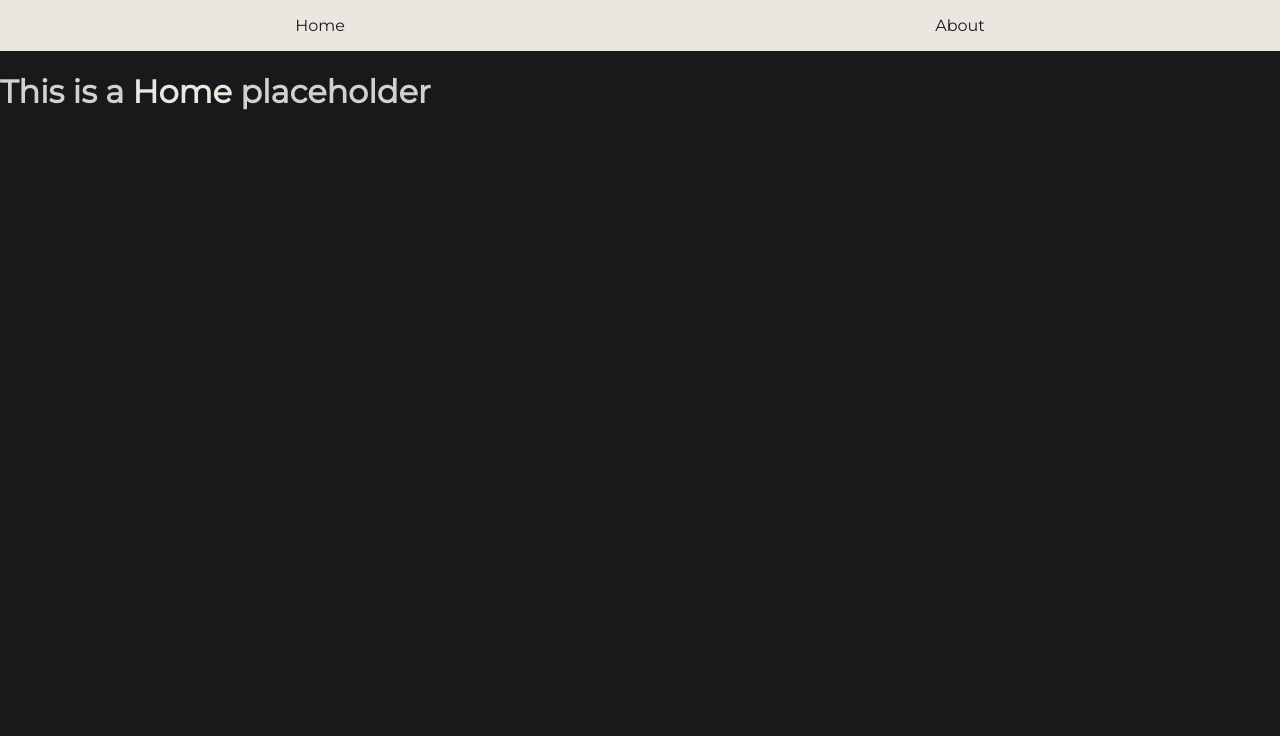
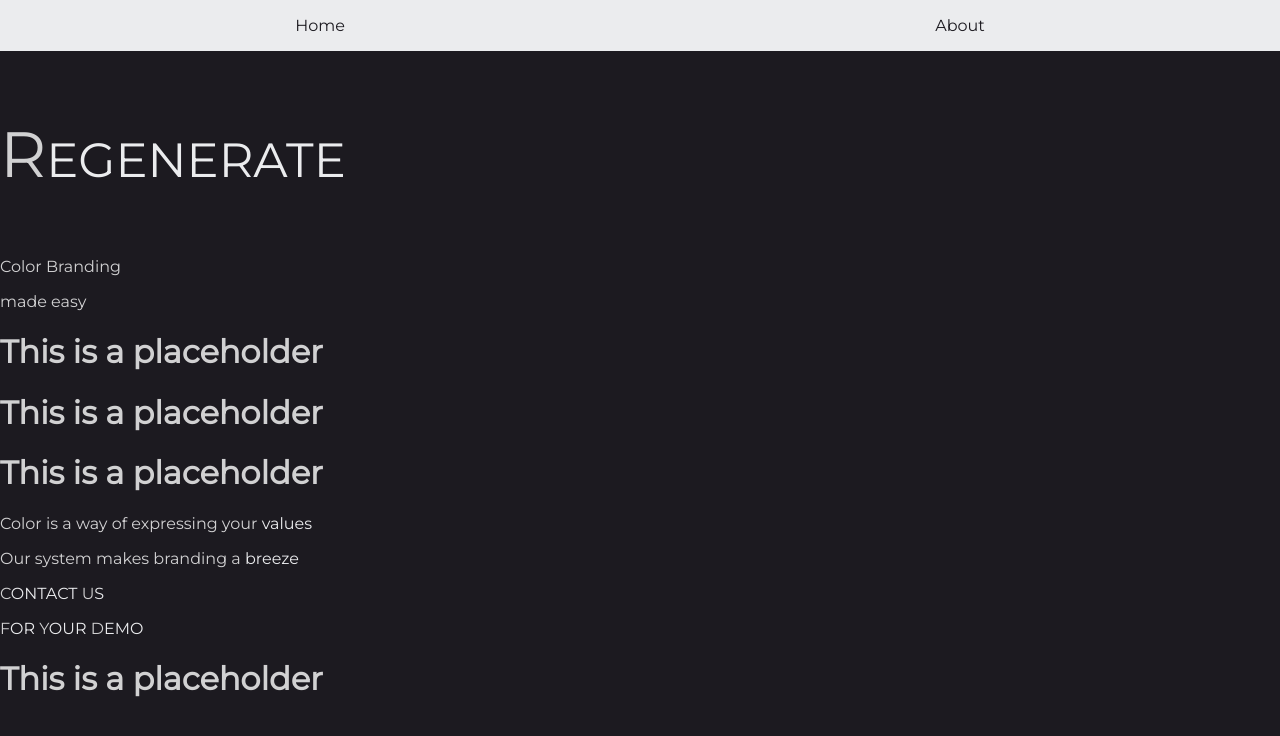
Before and after one commit to DanielMKwolek/regenerateapp, a React (Create React App) app: page / in a window 1280 px wide. Shown: the top 736 px of the page. Built offline with nearby package versions, Linux system fonts and the light colour scheme; no server answers.

Commit message:
update home layout, add more css styling

```diff
--- a/src/App.css
+++ b/src/App.css
@@ -27,3 +27,11 @@ a {
     color: inherit;
     text-decoration-line: none;
 }
+
+#regenerate {
+    font-size: 64px;
+}
+
+#regenerate span {
+    font-size: 48px;
+}
--- a/src/App.js
+++ b/src/App.js
@@ -7,33 +7,33 @@ import About from './Components/About';
 function App() {
 
   let [colorConfig, setColorConfig] = useState({
-    lightShade: "#EAE7E1",
-    lightAccent: "#76AD82",
-    mainBrand: "#773646",
-    darkAccent: "#807A72",
-    darkShade: "#18191A"
+    lightShade: "#EBECEE",
+    lightAccent: "#6BA7A8",
+    mainBrand: "#747674",
+    darkAccent: "#248EA9",
+    darkShade: "#1C1A20"
   })
 
-  useEffect(() => {
-  fetch("http://colormind.io/api/", {
-  method: "POST",
-  body: JSON.stringify({
-    model: "default",
-    input: ["N","N","N","N","N"]
-  })
-})
-  .then(response => response.json())
-  .then(data => {
-    setColorConfig({
-      lightShade: `rgb(${data.result[2].join()})`,
-      lightAccent: `rgb(${data.result[1].join()})`,
-      mainBrand: `rgb(${data.result[0].join()})`,
-      darkAccent: `rgb(${data.result[3].join()})`,
-      darkShade: `rgb(${data.result[4].join()})`
-    });
-  })
-  .catch(error => console.log(error));
-  }, [])
+//   useEffect(() => {
+//   fetch("http://colormind.io/api/", {
+//   method: "POST",
+//   body: JSON.stringify({
+//     model: "default",
+//     input: ["N","N","N","N","N"]
+//   })
+// })
+//   .then(response => response.json())
+//   .then(data => {
+//     setColorConfig({
+//       lightShade: `rgb(${data.result[2].join()})`,
+//       lightAccent: `rgb(${data.result[1].join()})`,
+//       mainBrand: `rgb(${data.result[0].join()})`,
+//       darkAccent: `rgb(${data.result[3].join()})`,
+//       darkShade: `rgb(${data.result[4].join()})`
+//     });
+//   })
+//   .catch(error => console.log(error));
+//   }, [])
 
   document.getElementById('internalStyleSheet').innerHTML = (`
   :root {
@@ -58,7 +58,7 @@ function App() {
       </header>
       <main>
         <Routes>
-          <Route path="/" element={<Home />} />
+          <Route path="/" element={<Home/>} />
           <Route path="/about" element={<About />} />
         </Routes>
       </main>
--- a/src/Components/Home.js
+++ b/src/Components/Home.js
@@ -5,7 +5,19 @@ import ApplePhone from "./ApplePhone";
 
 const Home = (props) => {
     return(
-        <h1>This is a <span>Home</span> placeholder</h1>
+        <div>
+            <p id="regenerate">R<span>EGENERATE</span></p>
+            <p>Color Branding</p>
+            <p>made easy</p>
+            <ColorPreview/>
+            <ApplePhone />
+            <AndroidPhone />
+            <p>Color is a way of expressing your <span>values</span></p>
+            <p>Our system makes branding a <span>breeze</span></p>
+            <p>C<span>ONTACT</span> U<span>S</span></p>
+            <p>F<span>OR</span> Y<span>OUR</span> D<span>EMO</span></p>
+            <Linkable url="" imgsrc="" />
+        </div>
     );
 }
 
```
